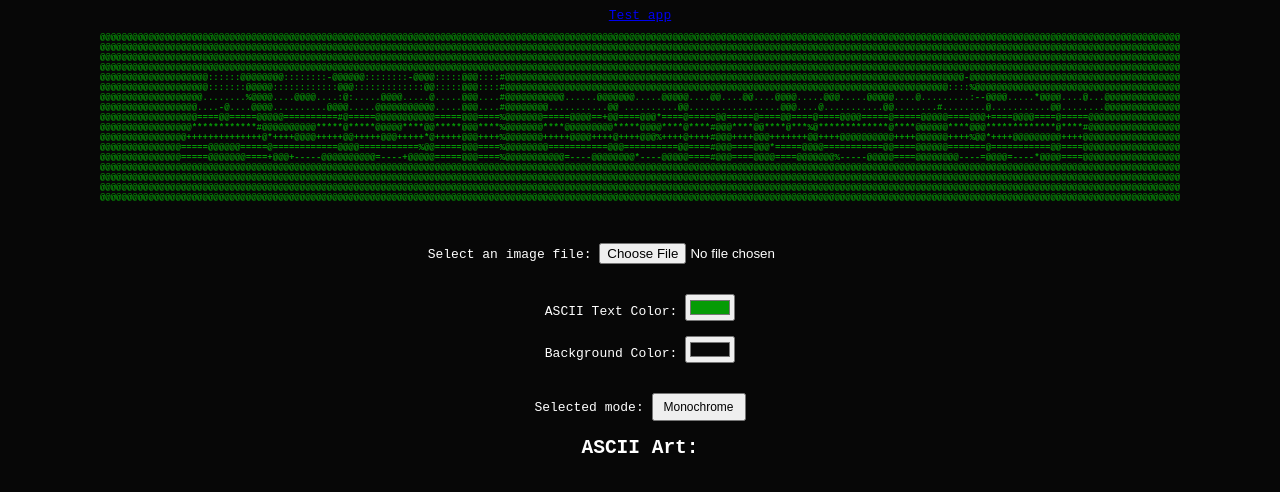
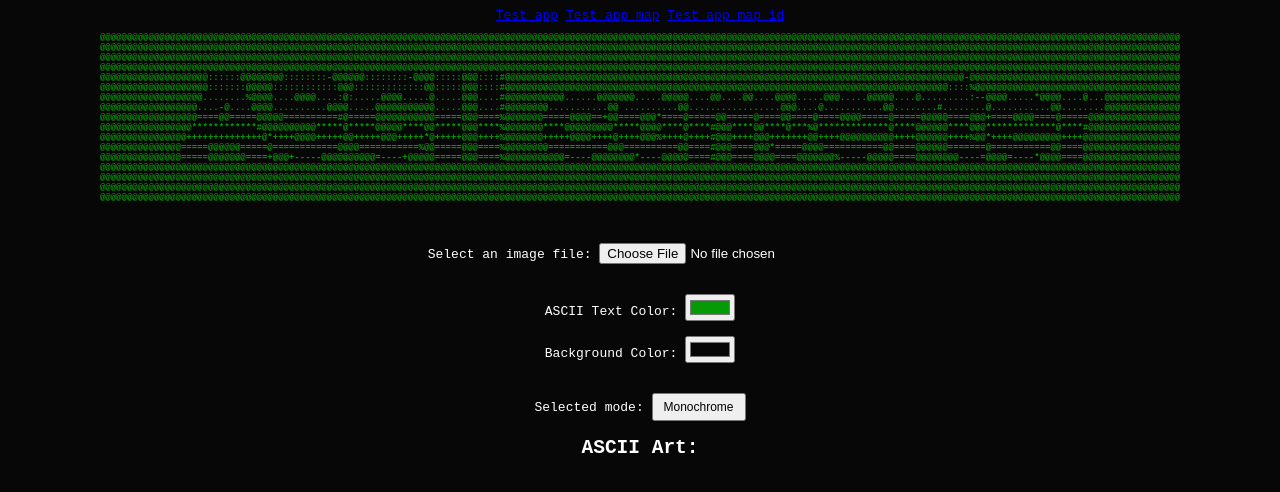
Before and after one commit to imTho/ascii_converter, a plain HTML site: page index.html in a window 1280 px wide. Drawn offline with Linux system fonts and the light colour scheme.

Commit message:
Update index.html

```diff
--- a/index.html
+++ b/index.html
@@ -8,6 +8,8 @@
 </head>
 <body>
     <a href="trakmy://trackmy.fr">Test app</a>
+    <a href="trakmy://trackmy.fr/tabs/map">Test app map</a>
+     <a href="trakmy://trackmy.fr/tabs/map/124">Test app map id</a>
     <h1 class="ascii-style">
 @@@@@@@@@@@@@@@@@@@@@@@@@@@@@@@@@@@@@@@@@@@@@@@@@@@@@@@@@@@@@@@@@@@@@@@@@@@@@@@@@@@@@@@@@@@@@@@@@@@@@@@@@@@@@@@@@@@@@@@@@@@@@@@@@@@@@@@@@@@@@@@@@@@@@@@@@@@@@@@@@@@@@@@@@@@@@@@@@@@@@@@@@@@@@@@@@@@@@@@@
 @@@@@@@@@@@@@@@@@@@@@@@@@@@@@@@@@@@@@@@@@@@@@@@@@@@@@@@@@@@@@@@@@@@@@@@@@@@@@@@@@@@@@@@@@@@@@@@@@@@@@@@@@@@@@@@@@@@@@@@@@@@@@@@@@@@@@@@@@@@@@@@@@@@@@@@@@@@@@@@@@@@@@@@@@@@@@@@@@@@@@@@@@@@@@@@@@@@@@@@@
```
